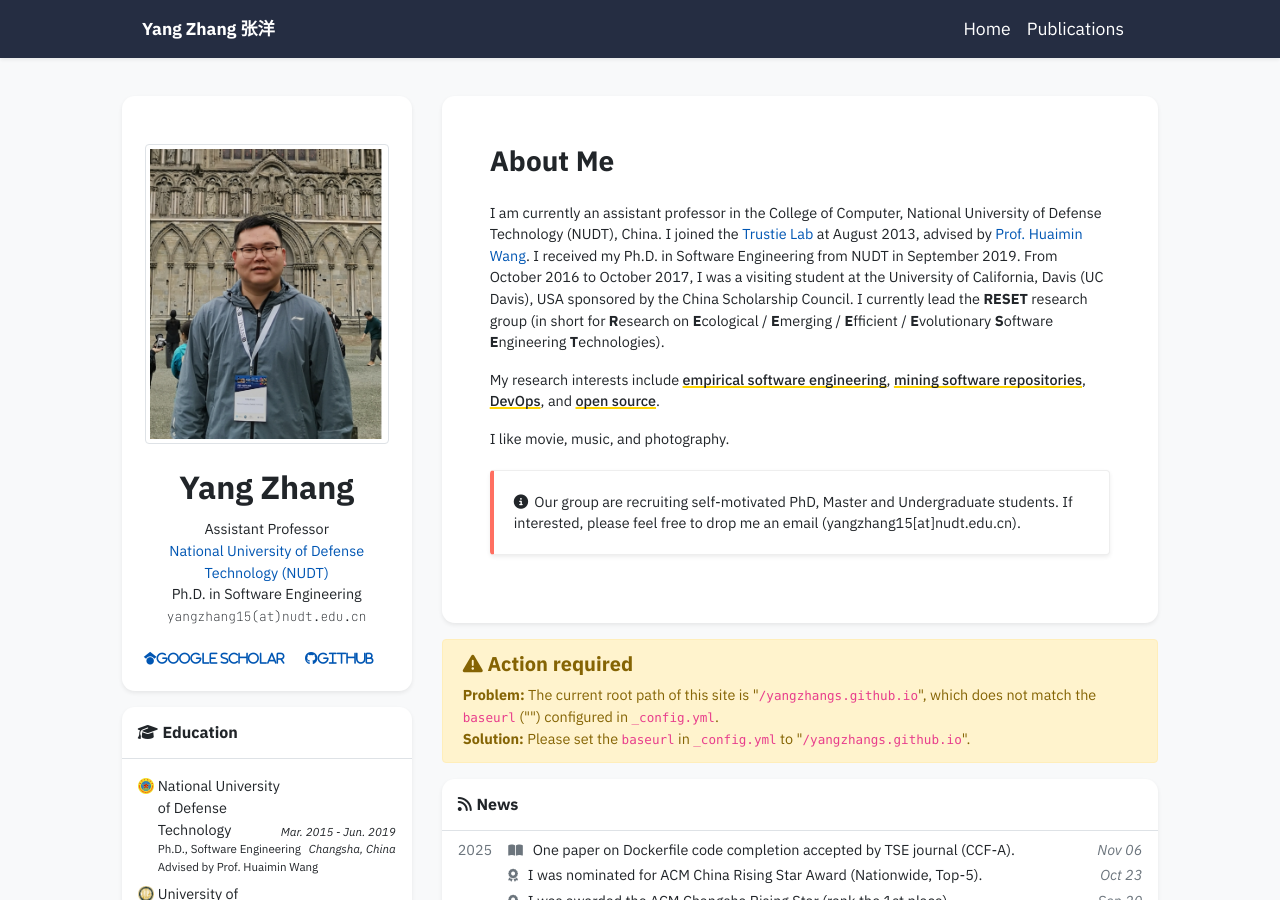
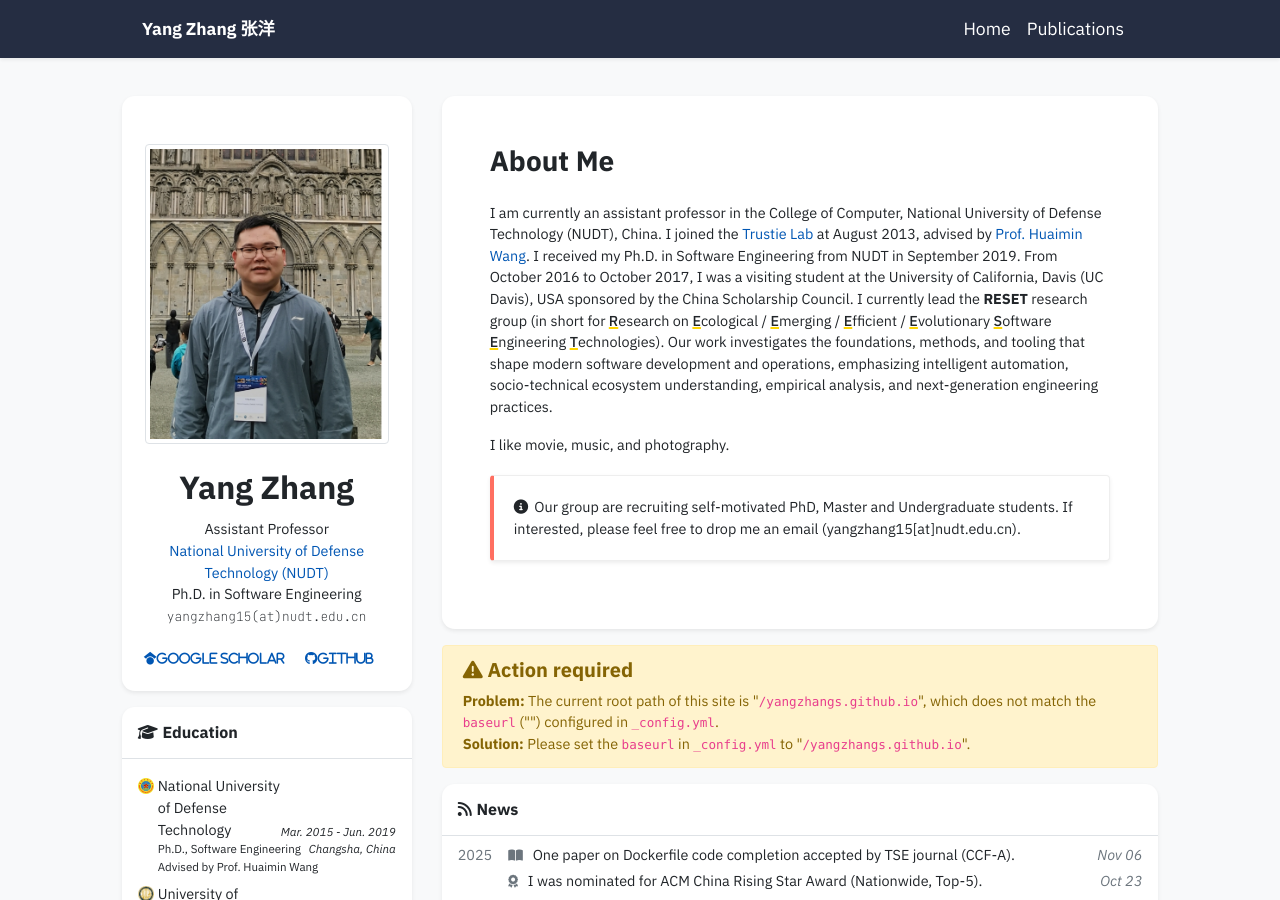
Before and after one commit to yangzhangs/yangzhangs.github.io, a Jekyll site: the page built from index.html, in a window 1280 px wide and 900 px high. Built offline with Jekyll 4.4.1, drawn with Linux system fonts in a browser that asks for light colours; nearby versions of some CDN libraries; some web fonts are replaced; a style sheet for code colours, icons or effects is not loaded.

Commit message:
Revise profile details and research group description
Updated the profile description and research interests.

```diff
--- a/_data/profile.yml
+++ b/_data/profile.yml
@@ -28,11 +28,9 @@ short_bio: >-
     I joined the <a href="https://www.trustie.net" target="_blank">Trustie Lab</a> at August 2013, advised by <a href="https://dblp.uni-trier.de/pers/hd/w/Wang:Huaimin" target="_blank">Prof. Huaimin Wang</a>.
     I received my Ph.D. in Software Engineering from NUDT in September 2019.
     From October 2016 to October 2017, I was a visiting student at the University of California, Davis (UC Davis), USA sponsored by the China Scholarship Council.
-    I currently lead the <strong>RESET</strong> research group (in short for <strong>R</strong>esearch on <strong>E</strong>cological / <strong>E</strong>merging / <strong>E</strong>fficient / <strong>E</strong>volutionary <strong>S</strong>oftware <strong>E</strong>ngineering <strong>T</strong>echnologies).
-  </p>
-
-  <p>
-    My research interests include <span class="text-hl">empirical software engineering</span>, <span class="text-hl">mining software repositories</span>, <span class="text-hl">DevOps</span>, and <span class="text-hl">open source</span>.
+    I currently lead the <strong>RESET</strong> research group (in short for <span class="text-hl">R</span>esearch on <span class="text-hl">E</span>cological / <span class="text-hl">E</span>merging / <span class="text-hl">E</span>fficient / <span class="text-hl">E</span>volutionary <span class="text-hl">S</span>oftware <span class="text-hl">E</span>ngineering <span class="text-hl">T</span>echnologies).
+    Our work investigates the foundations, methods, and tooling that shape modern software development and operations, emphasizing intelligent automation, socio-technical ecosystem understanding, empirical analysis, and next-generation engineering practices.
+    <!--My research interests include <span class="text-hl">empirical software engineering</span>, <span class="text-hl">mining software repositories</span>, <span class="text-hl">DevOps</span>, and <span class="text-hl">open source</span>.-->
   </p>
 
   <p>
```
